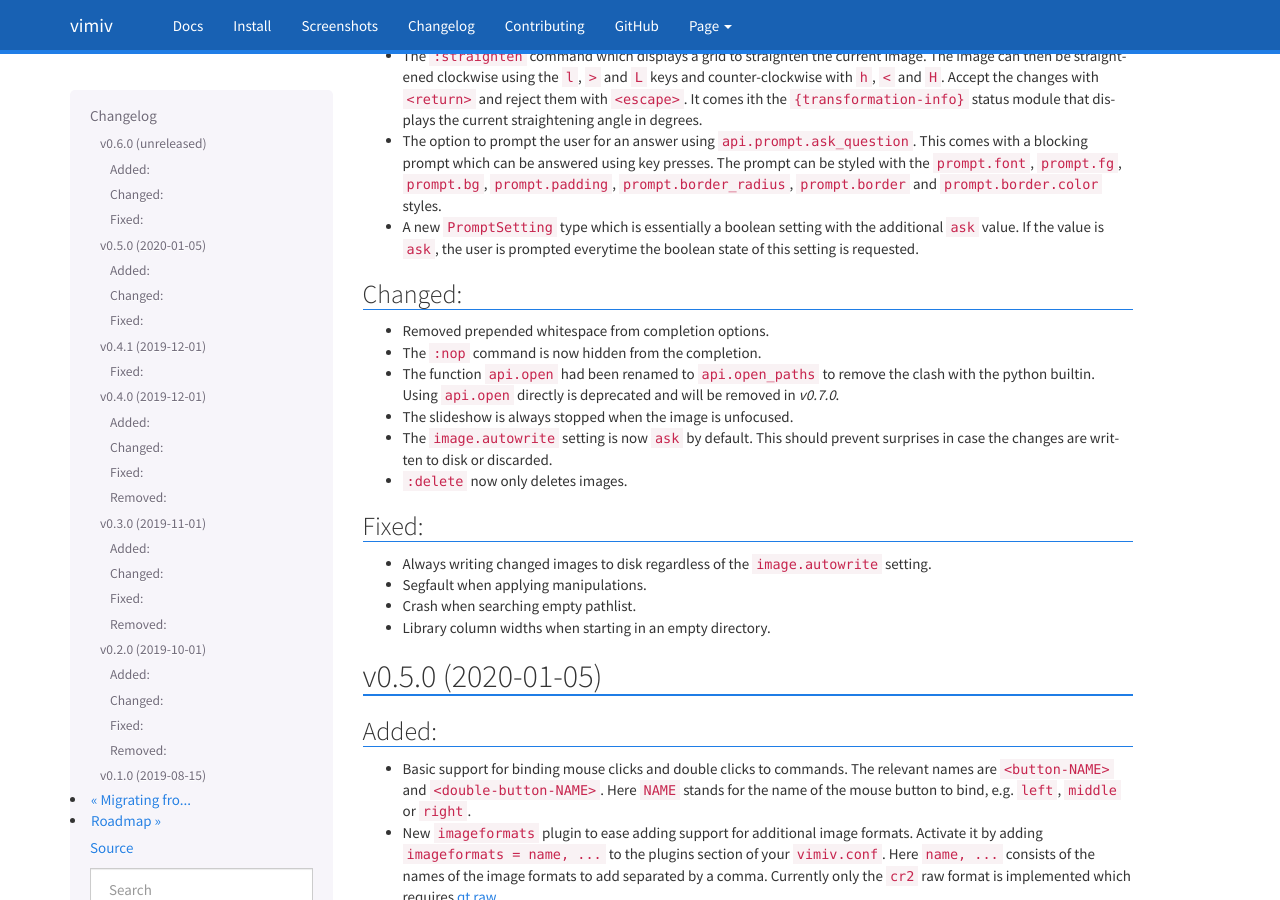
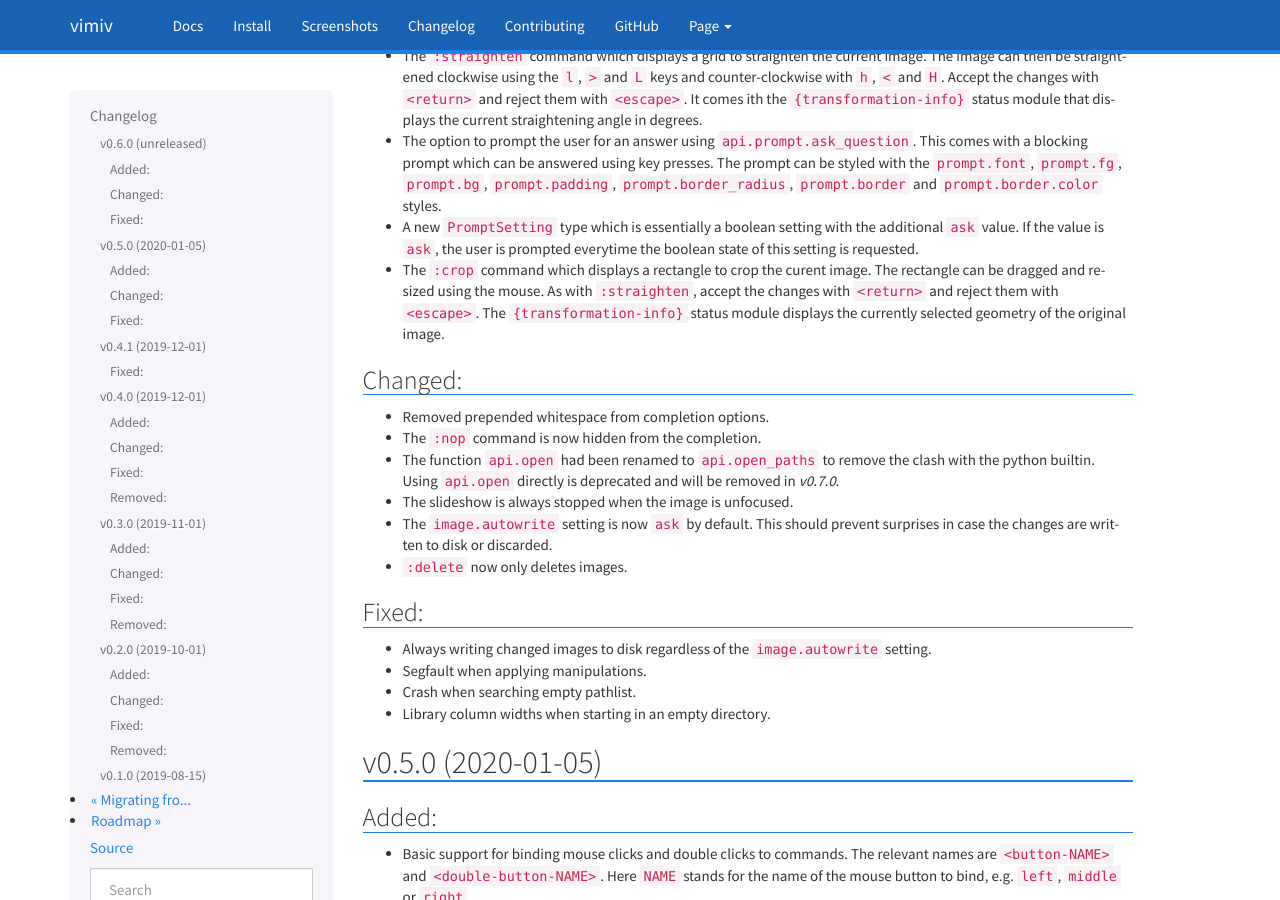
Before and after one commit to karlch/vimiv-qt, a Sphinx documentation site: the page built from docs/changelog.rst, in a window 1280 px wide and 900 px high, scrolled down 320 px. Built offline with Sphinx 7.4.7, drawn with Linux system fonts in a browser that asks for light colours.

Commit message:
Update changelog for the :crop command

```diff
--- a/docs/changelog.rst
+++ b/docs/changelog.rst
@@ -27,6 +27,11 @@
 * A new ``PromptSetting`` type which is essentially a boolean setting with the
   additional ``ask`` value. If the value is ``ask``, the user is prompted everytime the
   boolean state of this setting is requested.
+* The ``:crop`` command which displays a rectangle to crop the curent image. The
+  rectangle can be dragged and resized using the mouse. As with ``:straighten``, accept
+  the changes with ``<return>`` and reject them with ``<escape>``. The
+  ``{transformation-info}`` status module displays the currently selected geometry of
+  the original image.
 
 Changed:
 ^^^^^^^^
```
